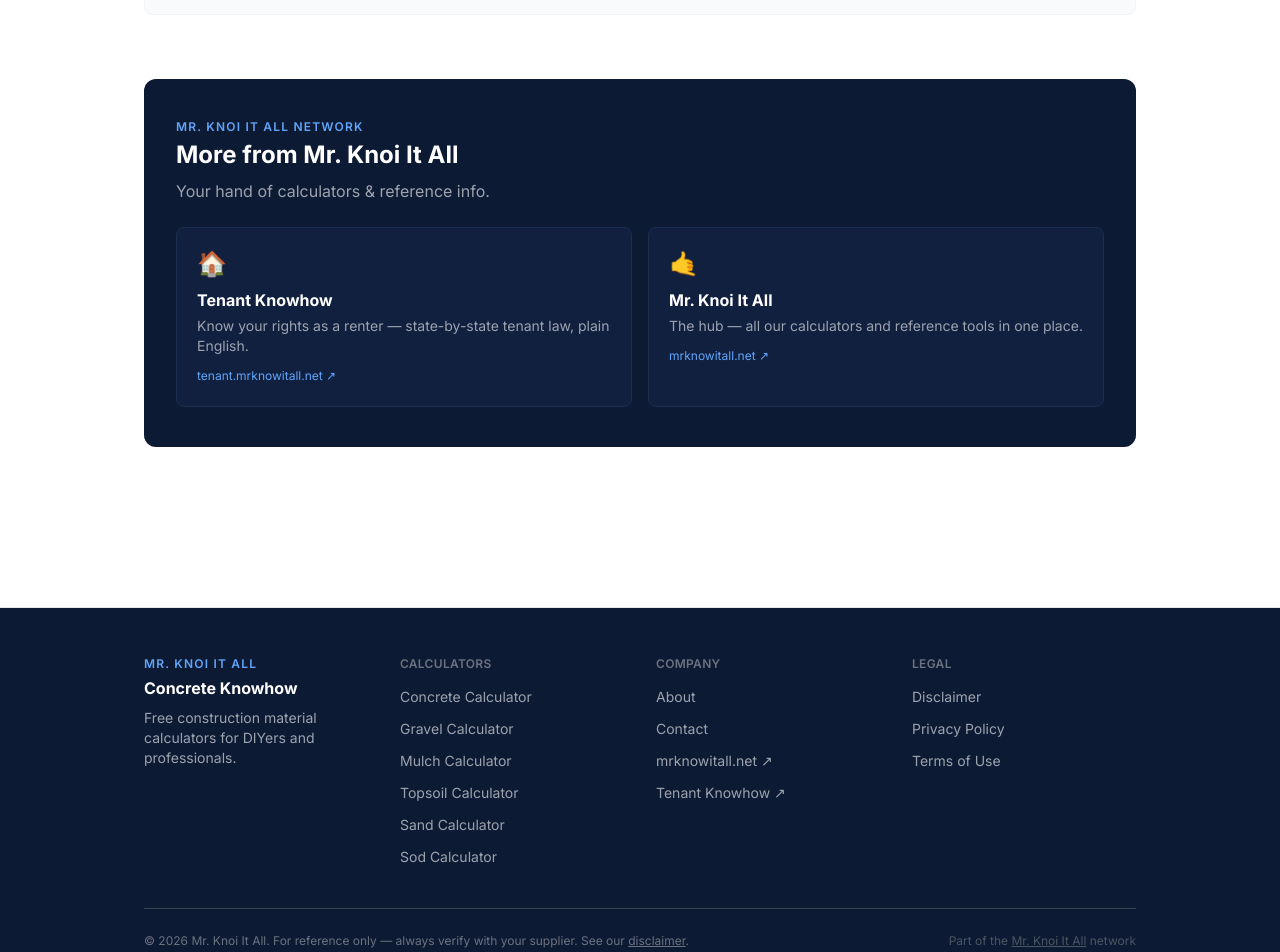
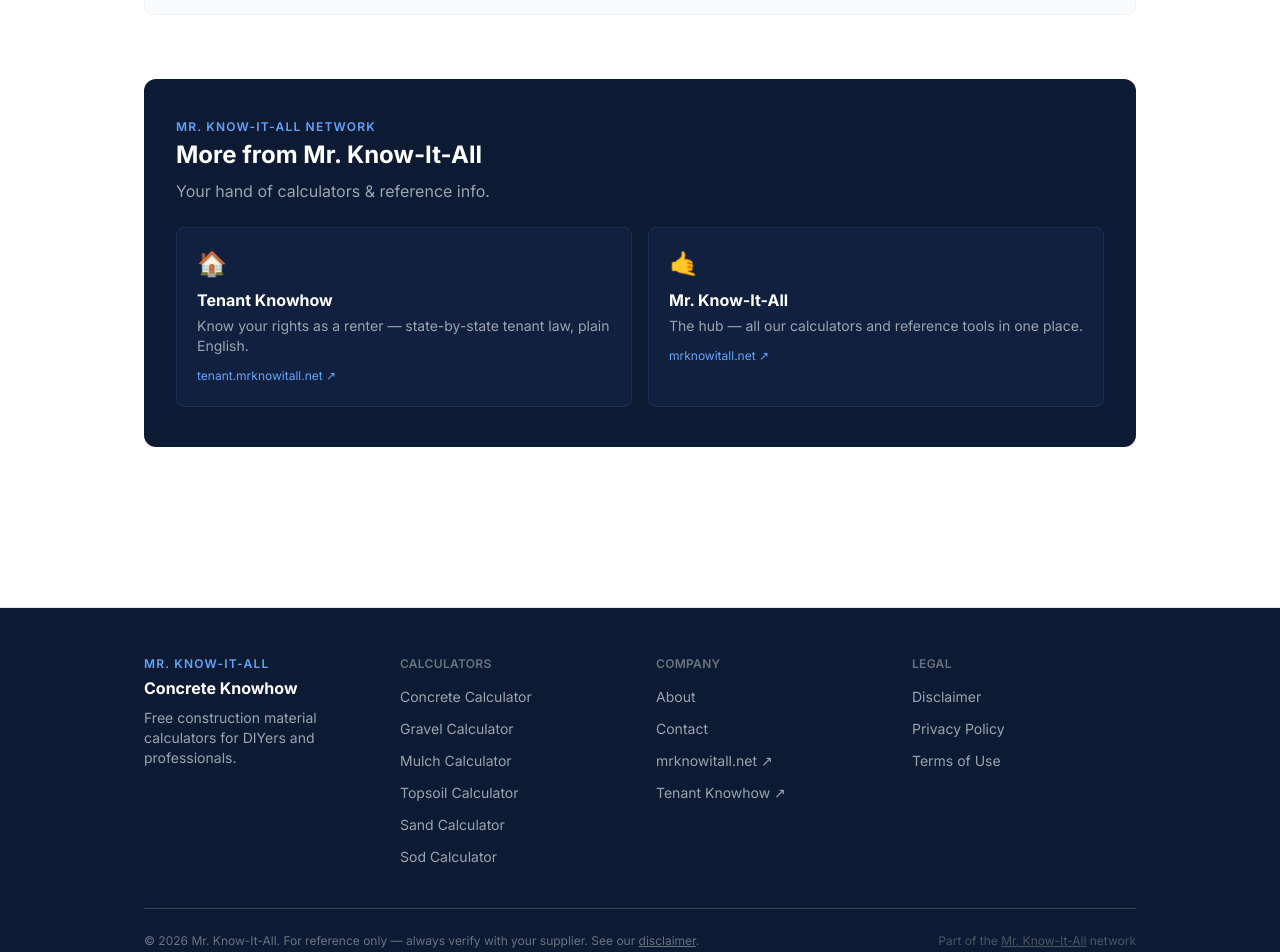
Before and after one commit to buzzcrank/concrete-knowhow, a Next.js app: page / in a window 1280 px wide. Shown: the part 1340-2292 px from the top of the page. Built offline with nearby package versions, Linux system fonts and the light colour scheme; no server answers.

Commit message:
Fix brand name: Mr. Knoi It All → Mr. Know-It-All throughout

```diff
--- a/src/app/page.tsx
+++ b/src/app/page.tsx
@@ -113,9 +113,9 @@
 
       <section className="mb-16 rounded-xl bg-navy-900 px-8 py-10">
         <p className="text-xs font-semibold uppercase tracking-widest text-brand-400 mb-1">
-          Mr. Knoi It All Network
+          Mr. Know-It-All Network
         </p>
-        <h2 className="text-2xl font-bold text-white mb-2">More from Mr. Knoi It All</h2>
+        <h2 className="text-2xl font-bold text-white mb-2">More from Mr. Know-It-All</h2>
         <p className="text-gray-400 mb-6">Your hand of calculators &amp; reference info.</p>
         <div className="grid gap-4 sm:grid-cols-2">
           <a
@@ -141,7 +141,7 @@
           >
             <div className="text-2xl mb-2">🤙</div>
             <div className="font-bold text-white group-hover:text-brand-400 transition-colors">
-              Mr. Knoi It All
+              Mr. Know-It-All
             </div>
             <p className="mt-1 text-sm text-gray-400">
               The hub — all our calculators and reference tools in one place.
--- a/src/components/Footer.tsx
+++ b/src/components/Footer.tsx
@@ -27,7 +27,7 @@
         <div className="grid grid-cols-2 gap-8 md:grid-cols-4">
           <div>
             <p className="text-xs font-semibold uppercase tracking-widest text-brand-400 mb-1">
-              Mr. Knoi It All
+              Mr. Know-It-All
             </p>
             <p className="font-bold text-white mb-2">Concrete Knowhow</p>
             <p className="text-sm text-gray-400">
@@ -99,7 +99,7 @@
         </div>
         <div className="mt-10 border-t border-gray-700 pt-6 flex flex-col gap-1 sm:flex-row sm:justify-between">
           <p className="text-xs text-gray-500">
-            &copy; {new Date().getFullYear()} Mr. Knoi It All. For reference only — always verify
+            &copy; {new Date().getFullYear()} Mr. Know-It-All. For reference only — always verify
             with your supplier. See our{' '}
             <Link href="/disclaimer/" className="underline hover:text-brand-400">
               disclaimer
@@ -114,7 +114,7 @@
               target="_blank"
               rel="noopener noreferrer"
             >
-              Mr. Knoi It All
+              Mr. Know-It-All
             </a>{' '}
             network
           </p>
--- a/src/components/Header.tsx
+++ b/src/components/Header.tsx
@@ -15,7 +15,7 @@
       <div className="mx-auto flex max-w-5xl items-center justify-between px-4 py-3">
         <Link href="/" className="flex flex-col leading-tight">
           <span className="text-xs font-semibold uppercase tracking-widest text-navy-700">
-            Mr. Knoi It All
+            Mr. Know-It-All
           </span>
           <span className="text-xl font-extrabold text-navy-900">
             Concrete <span className="text-brand-600">Knowhow</span>
```
